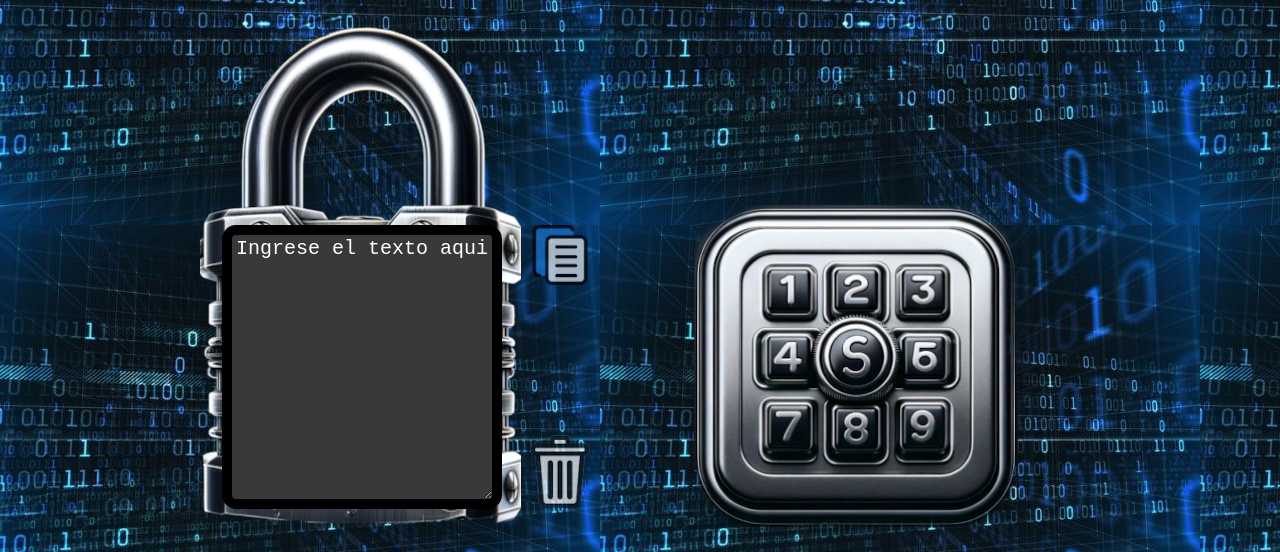
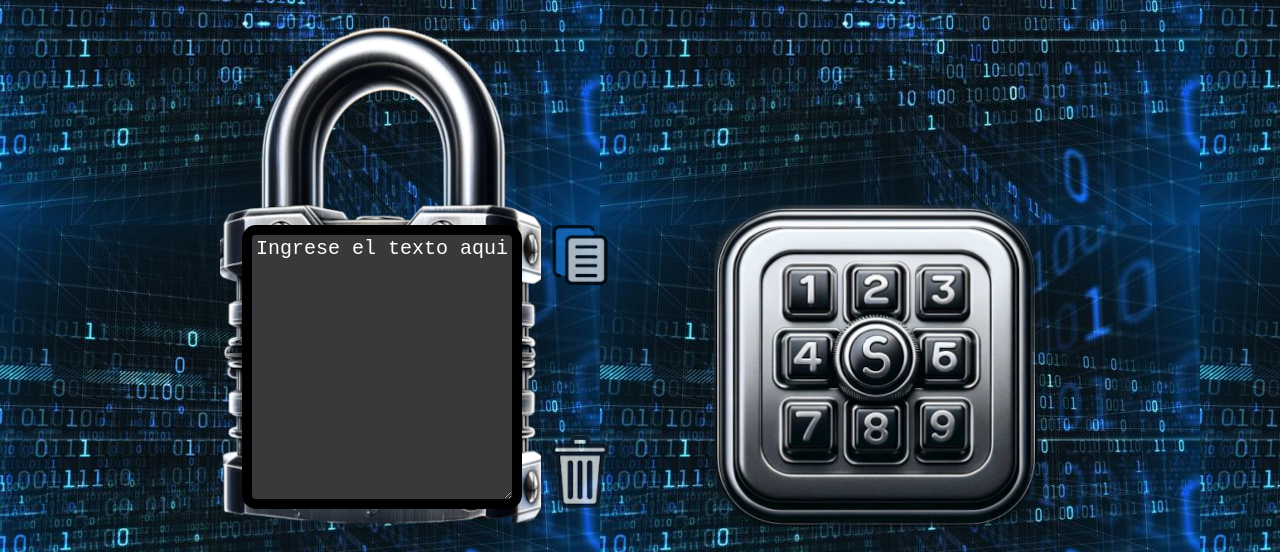
Before and after one commit to JordanCovilla/Encriptador-de-Texto, a plain HTML site: page index.html in a window 1280 px wide. Shown: the part 175-727 px from the top of the page. Drawn offline with Linux system fonts and the light colour scheme; a web font is replaced by a local one.

```diff
--- a/css/encriptador-style.css
+++ b/css/encriptador-style.css
@@ -46,7 +46,7 @@
     top: 0px;
     width: 390px;
     height: 600px;
-    margin: 0px 50px 0px 50px;
+    margin: 0px 30px 0px 70px;
     /* border: 1px solid white; */
 }
 
@@ -57,7 +57,7 @@
     height: 582px;
     box-sizing: border-box;
     vertical-align: top;
-    margin: 0px 50px 0px 50px;
+    margin: 0px 30px 0px 70px;
     /* border: 1px white solid; */
 }
 
```
